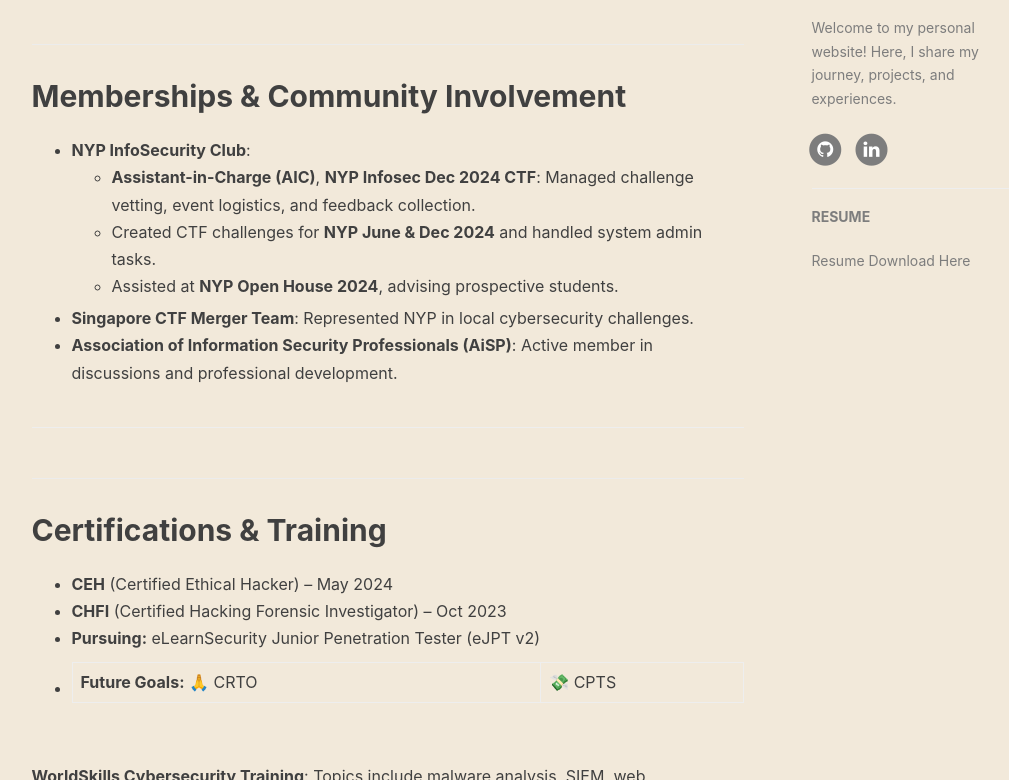
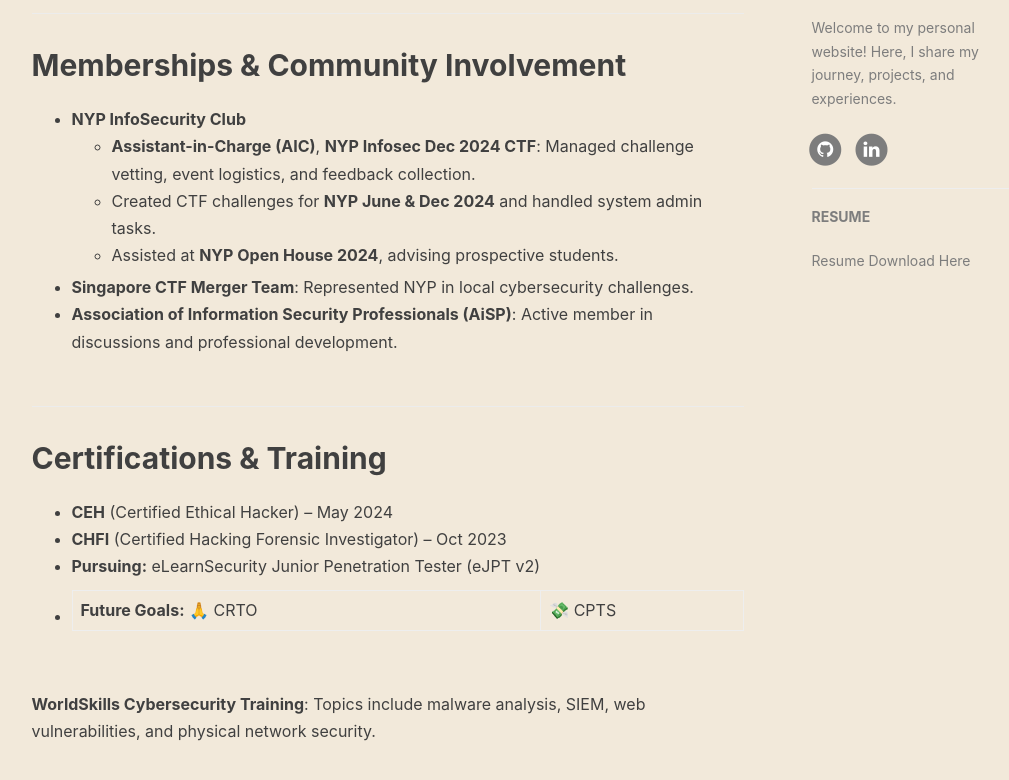
Before and after one commit to sirburger/sirburger.github.io, a Jekyll site: the page built from about.html, in a window 1280 px wide and 900 px high, scrolled down 654 px, cut to the strip 120-900 px from the top of the window. Shown: the whole strip, without its empty margins (136-1145 px from the left). Built offline with Jekyll 4.4.1, drawn with Linux system fonts in a browser that asks for light colours; nearby versions of some CDN libraries; comment, search, counter and statistics services are not loaded.

Commit message:
zzxczxcasdasd341

```diff
--- a/_includes/about/en.md
+++ b/_includes/about/en.md
@@ -1,17 +1,17 @@
 # About Me
 Hi, I’m **Junhui** (a.k.a. @sirburger), a **cybersecurity enthusiast** passionate about **AI-driven threat detection** and **automation security**. With hands-on experience in **penetration testing**, **secure app development**, and **CTF competitions**, I thrive on exploring and mastering the evolving landscape of cybersecurity. I aim to understand and exploit the flaws in systems to improve them. 🔍💻
 
----
+
 
 ## Memberships & Community Involvement
-- **NYP InfoSecurity Club**:
+- **NYP InfoSecurity Club**
   - **Assistant-in-Charge (AIC)**, **NYP Infosec Dec 2024 CTF**: Managed challenge vetting, event logistics, and feedback collection.
   - Created CTF challenges for **NYP June & Dec 2024** and handled system admin tasks.
   - Assisted at **NYP Open House 2024**, advising prospective students.
 - **Singapore CTF Merger Team**: Represented NYP in local cybersecurity challenges.
 - **Association of Information Security Professionals (AiSP)**: Active member in discussions and professional development.
 
----
+
 
 ## Certifications & Training
 - **CEH** (Certified Ethical Hacker) – May 2024
@@ -21,14 +21,14 @@
 
 **WorldSkills Cybersecurity Training**: Topics include malware analysis, SIEM, web vulnerabilities, and physical network security.
 
----
+
 
 ## Ongoing Development
 - **Hack The Box**: Refining penetration testing techniques.
 - **CryptoHack**: Mastering cryptographic concepts and exploitation.
 - **Physical Network Labs**: Simulating real-world scenarios for attack/defense strategies.
 
----
+
 
 ## Cybersecurity Projects & Blog Highlights
 - **Healthy Food Recommendation Website**: Promoting healthy eating and reducing food waste. 🍎
@@ -36,20 +36,20 @@
 - **CTF Writeups**: Sharing strategies for solving complex challenges. 🧩
 Read more: [Link to your blog or portfolio]
 
----
+
 
 ## CTF Achievements
 - **YBN 2024 CTF**: Top 15 🏆
 - **GCTF 2024**: Top 8 🥈
 - **Spooky CTF 2024**: Top 35 👻
 
----
+
 
 ## Volunteer Experience
 - **SICW 2024**: Presented **ACUBE**, an AI-powered malware analysis tool, engaging with over 100 professionals and students.
 - **Toa Payoh Seu Teck Sean Tong** (Jan 2024 – Present): Assisting underprivileged senior residents with cleaning and essential supply distribution.
 
----
+
 
 ## Goals
 - Specializing in **AI-driven threat detection** to anticipate and neutralize emerging cyber threats. 🤖
```
